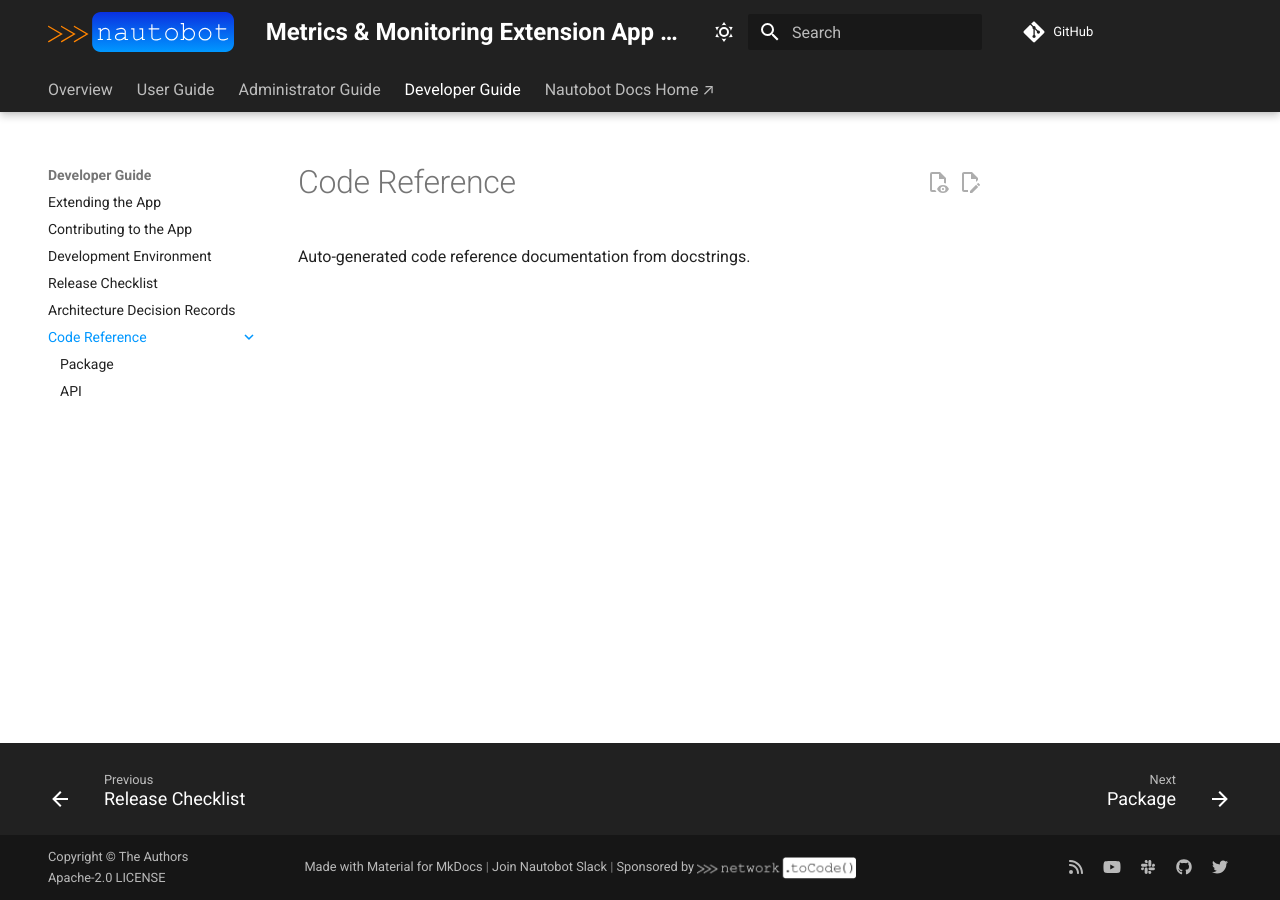
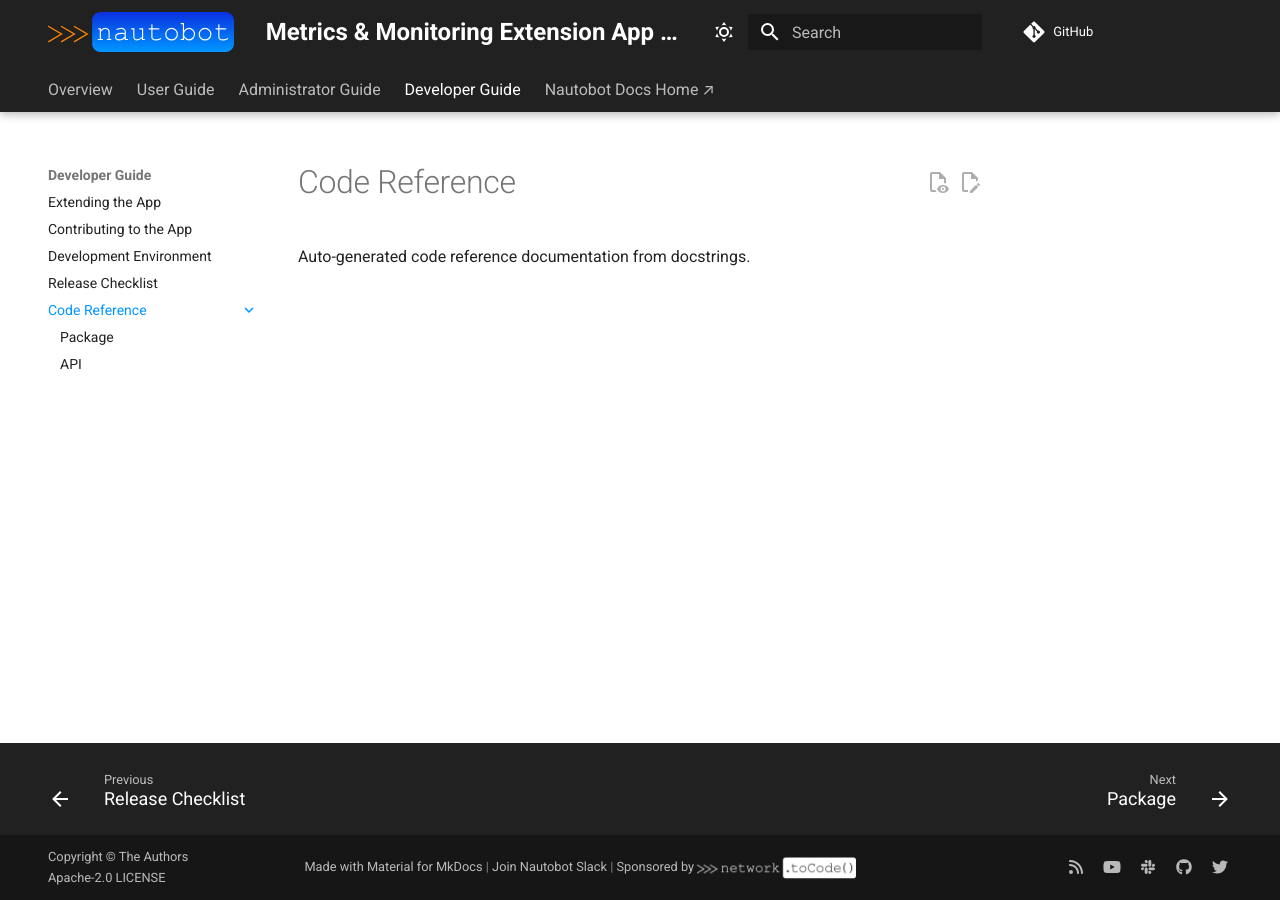
Before and after one commit to nautobot/nautobot-app-capacity-metrics, an MkDocs documentation site: the page built from docs/dev/code_reference/index.md, in a window 1280 px wide. Built offline with MkDocs 1.6.1 and Material for MkDocs 9.7.7, drawn with Linux system fonts in a browser that asks for light colours; comment, search, counter and statistics services are not loaded.

Commit message:
Remove bad docs link.

```diff
--- a/mkdocs.yml
+++ b/mkdocs.yml
@@ -127,7 +127,6 @@ nav:
       - Contributing to the App: "dev/contributing.md"
       - Development Environment: "dev/dev_environment.md"
       - Release Checklist: "dev/release_checklist.md"
-      - Architecture Decision Records: "dev/arch_decision.md"
       - Code Reference:
           - "dev/code_reference/index.md"
           - Package: "dev/code_reference/package.md"
```
